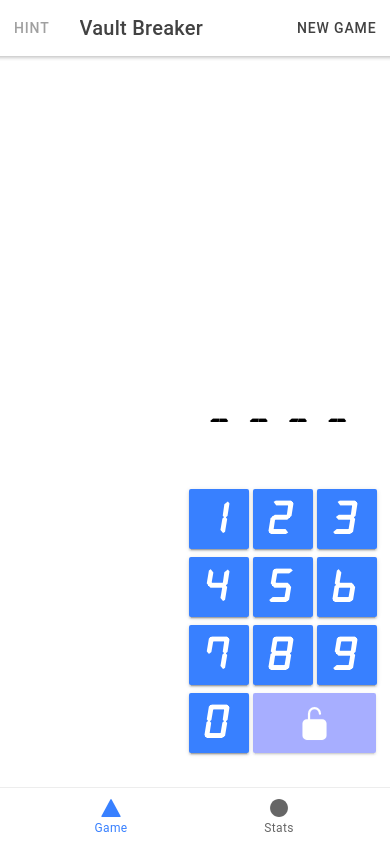
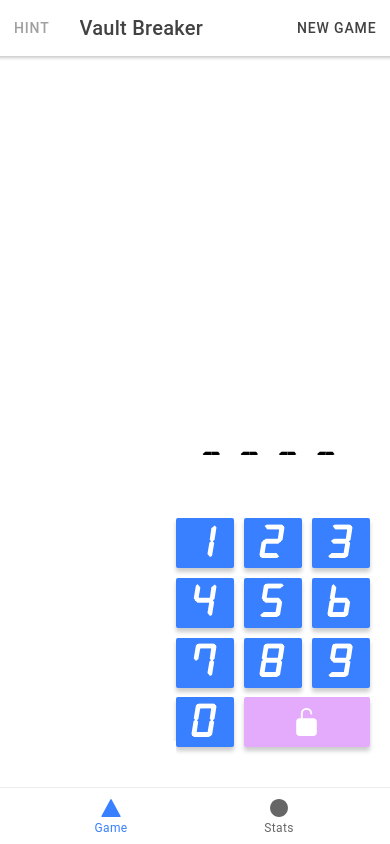
Before and after one commit to josh-byster/vault-breaker, a React (Create React App) app: page /home in a window 390 px wide. Built offline with nearby package versions, Linux system fonts and the light colour scheme.

Commit message:
Fix bug on disabled button
Patch layout on iPhone

```diff
--- a/src/components/GameController.css
+++ b/src/components/GameController.css
@@ -46,6 +46,7 @@
   flex-direction: column;
   justify-content: flex-end;
   width: 55%;
+  padding-right: 20px;
 }
 
 #input-col {
--- a/src/components/InputBar.css
+++ b/src/components/InputBar.css
@@ -1,5 +1,5 @@
 .number-value {
-  font-size: 50px;
+  font-size: 3rem;
   font-family: "Custom Font";
   margin: 50px 5px;
   display: inline-block;
--- a/src/components/NumberPad.css
+++ b/src/components/NumberPad.css
@@ -5,14 +5,47 @@
   font-family: "Custom Font";
   font-weight: bold;
   --border-radius: 2px;
-  width: 60px;
-  height: 60px;
+  flex: 0 30%;
+  height: 50px;
+  margin-bottom: 5%; /* (100-30*3)/2 */
+  margin-left:0;
+  background-color: rgb(56, 128, 255);
+  color: white;
+
+  border-radius: 2px;
 }
+
+.shadow {
+  box-shadow: 0px 4px 4px 0px rgb(0 0 0 / 20%);
+}
+.number:disabled {
+  background-color: rgb(161, 189, 247);
+}
+.number:hover:enabled {
+  background-color: rgb(86, 140, 248);
+}
+
+.submit:disabled {
+  background-color: rgb(202, 86, 248, 0.5);
+}
+
 .submit {
-  --border-radius: 2px;
-  width: 123px;
-  height: 60px;
-  --padding-start: 0px;
-  --padding-end: 0px;
-  font-size: 25px;
+  background-color: rgb(202, 86, 248);
+  color: white;
+  border-radius: 2px;
+  /* width: 60%; */
+  flex: 0 65%;
+  margin:0;
+  height: 50px;
+  /* font-size: 25px; */
+  /* margin: 4px 2px; */
+  font-size: 45px;
+  font-family: "Custom Font";
+  font-weight: bold;
 }
+
+.grid {
+  display: flex;
+  flex-wrap: wrap;
+  justify-content: space-between;
+}
--- a/src/components/NumberPad.tsx
+++ b/src/components/NumberPad.tsx
@@ -1,4 +1,4 @@
-import { IonButton, IonIcon } from "@ionic/react";
+import { IonIcon } from "@ionic/react";
 import React from "react";
 import "./NumberPad.css";
 import { lockOpen } from "ionicons/icons";
@@ -10,39 +10,26 @@ interface ContainerProps {
 
 const NumberPad: React.FC<ContainerProps> = ({ state }) => {
   const makeButton = (number: number) => (
-    <IonButton
-      className="number"
+    <button
+      className="number shadow"
       color="primary"
       onClick={() => state.addNumber(number)}
       disabled={state.shouldDisableNumber(number)}
     >
       {number}
-    </IonButton>
+    </button>
   );
   return (
-    <>
-      {makeButton(1)}
-      {makeButton(2)}
-      {makeButton(3)}
-      <br />
-      {makeButton(4)}
-      {makeButton(5)}
-      {makeButton(6)}
-      <br />
-      {makeButton(7)}
-      {makeButton(8)}
-      {makeButton(9)}
-      <br />
-      {makeButton(0)}
-      <IonButton
-        className="submit"
+    <div className="grid">
+      {[1,2,3,4,5,6,7,8,9,0].map(x => makeButton(x))}
+      <button
+        className="submit shadow"
         onClick={state.submitClicked.bind(state)}
         disabled={state.submitButtonDisabled}
-        color="tertiary"
       >
-        <IonIcon icon={lockOpen}></IonIcon>
-      </IonButton>
-    </>
+        <IonIcon icon={lockOpen} style={{ height: "30px" }}></IonIcon>
+      </button>
+    </div>
   );
 };
 
```
Also changed, not shown: 1 other file (tests, documents, lock files or other folders).
